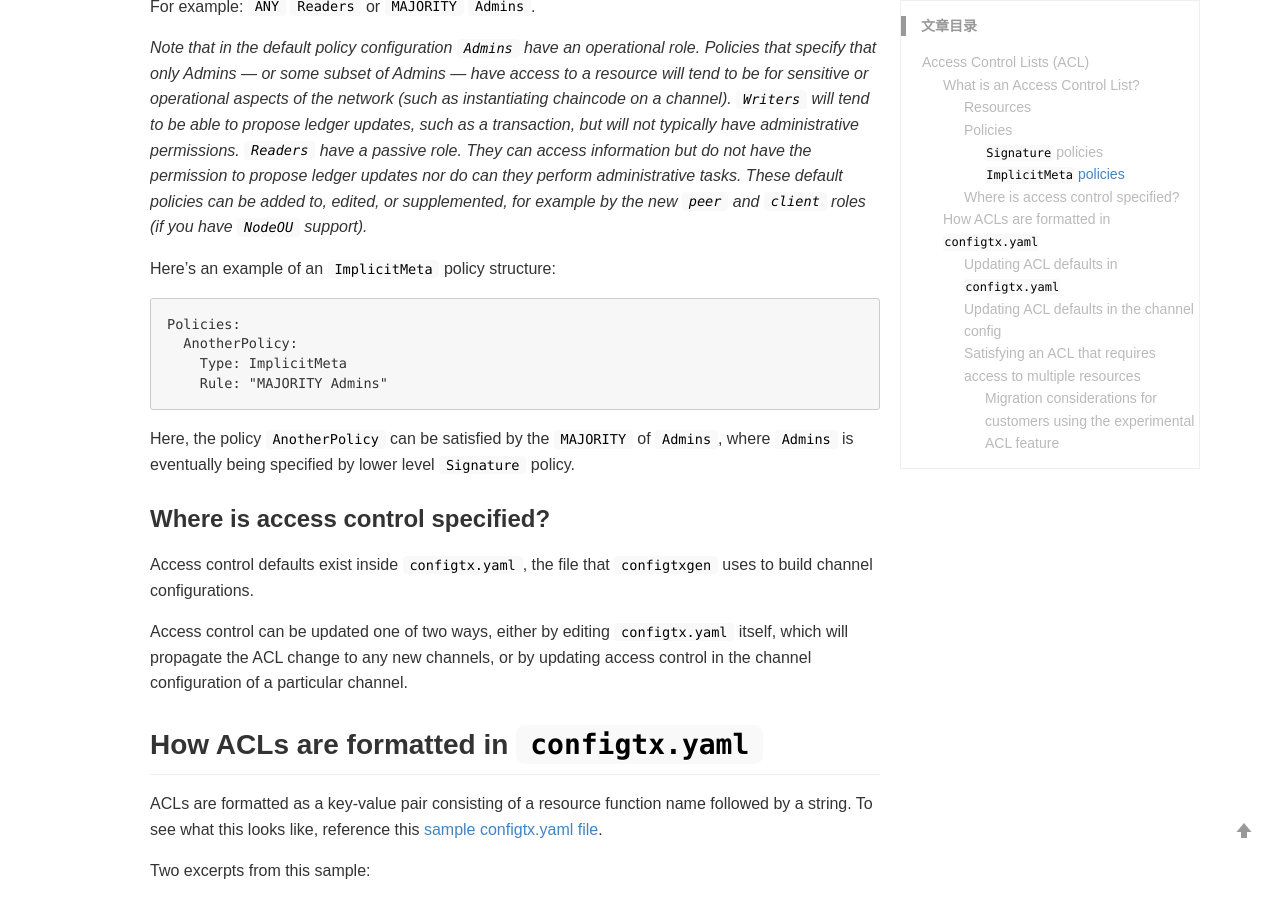
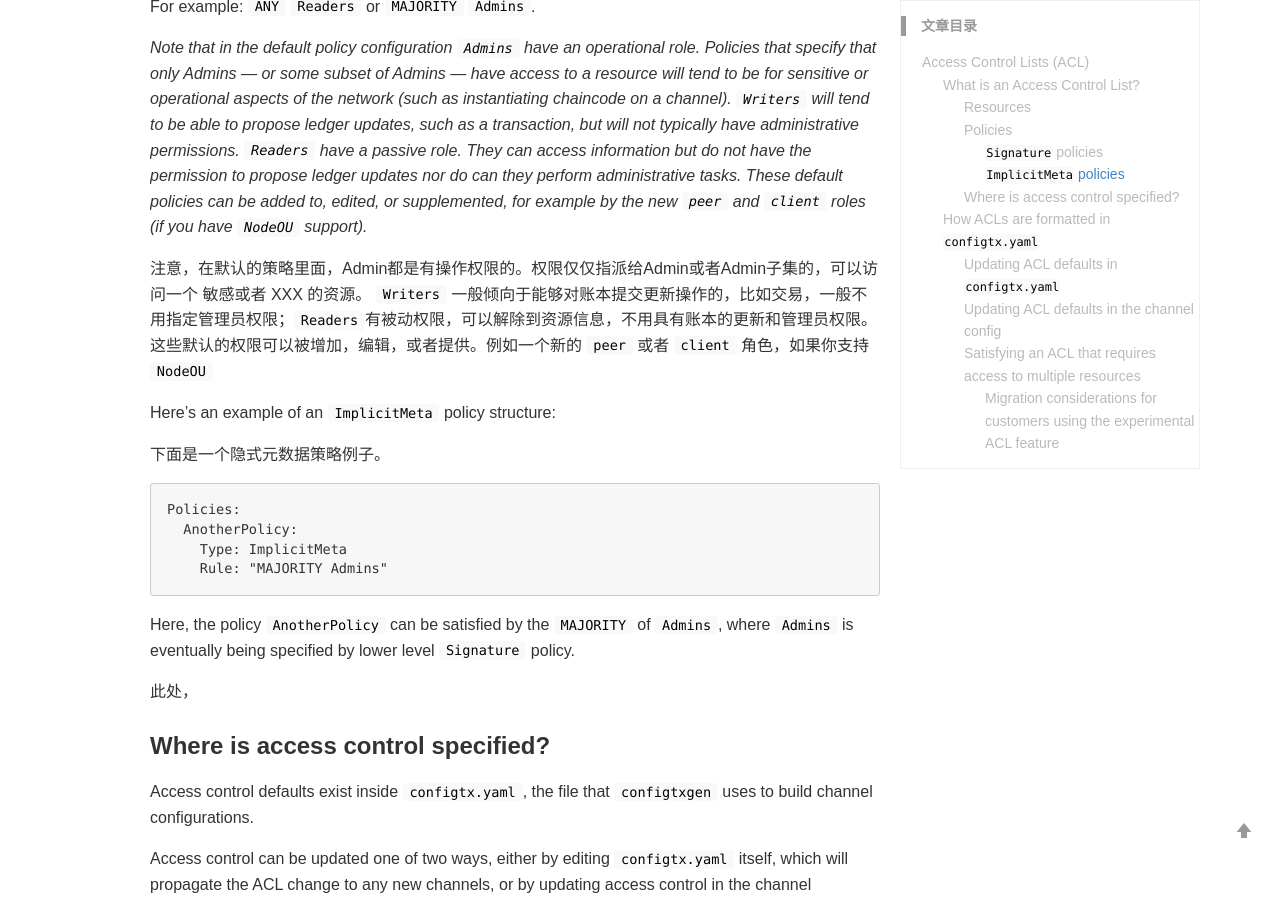
Before and after one commit to nox60/nox60.github.io, a Jekyll site: the page built from _posts/2019-8-18-Access-Control-Lists-(ACL).md, in a window 1280 px wide and 900 px high, scrolled down 2398 px. Built offline with Jekyll 4.4.1, drawn with Linux system fonts in a browser that asks for light colours; our own code applies the rules of GitHub Pages for plain Markdown files; comment, search, counter and statistics services are not loaded.

Commit message:
Modify fiels

````diff
--- a/_posts/2019-8-18-Access-Control-Lists-(ACL).md
+++ b/_posts/2019-8-18-Access-Control-Lists-(ACL).md
@@ -115,7 +115,11 @@ they perform administrative tasks. These default policies can be added to,
 edited, or supplemented, for example by the new `peer` and `client` roles (if you
 have `NodeOU` support).*
 
+注意，在默认的策略里面，Admin都是有操作权限的。权限仅仅指派给Admin或者Admin子集的，可以访问一个 敏感或者 XXX 的资源。 `Writers` 一般倾向于能够对账本提交更新操作的，比如交易，一般不用指定管理员权限；`Readers`有被动权限，可以解除到资源信息，不用具有账本的更新和管理员权限。这些默认的权限可以被增加，编辑，或者提供。例如一个新的 `peer` 或者 `client` 角色，如果你支持 `NodeOU`
+
 Here's an example of an `ImplicitMeta` policy structure:
+
+下面是一个隐式元数据策略例子。
 
 ```
 Policies:
@@ -126,6 +130,8 @@ Policies:
 
 Here, the policy `AnotherPolicy` can be satisfied by the `MAJORITY` of `Admins`,
 where `Admins` is eventually being specified by lower level `Signature` policy.
+
+此处，
 
 ### Where is access control specified?
 
````
